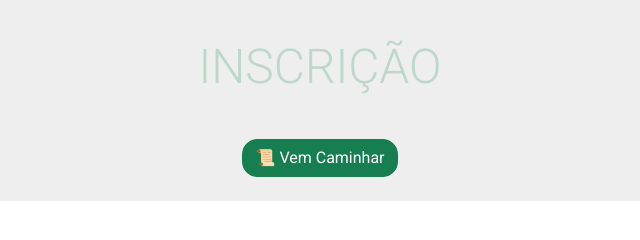
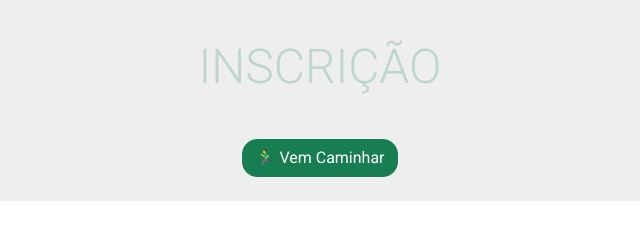
Before and after one commit to Festupendo24/contrabandotrail, a plain HTML site: page index.html in a window 1280 px wide. Shown: the part 1580-1820 px from the top of the page, 320-960 px from the left. Drawn offline with Linux system fonts and the light colour scheme; files whose address does not match are found by name.

Commit message:
add emoji

```diff
--- a/index.html
+++ b/index.html
@@ -226,12 +226,12 @@
       <br>
       <br>
       <div class="col-12">
-        <h2 class="align-center pb-3 mbr-fonts-style display-2" style="color:  #bdd7cb;">INSCRIÇÃO</h2>
+        <h2 class="align-center pb-3 mbr-fonts-style display-2" style="color:  #bdd7cb;"> INSCRIÇÃO</h2>
       </div>
       <br>
       <div class="row align-center">
         <div class="col-12">
-            <a href="https://docs.google.com/forms/d/e/1FAIpQLSfzPEajnCeLqdKILa8AyZ2nJVgWFpF451rmwAccuju4U7b1pA/viewform"   target="_blank" class="btn btn-primary"  role="button">📜 Vem Caminhar</a>
+            <a href="https://docs.google.com/forms/d/e/1FAIpQLSfzPEajnCeLqdKILa8AyZ2nJVgWFpF451rmwAccuju4U7b1pA/viewform"   target="_blank" class="btn btn-primary"  role="button">🏃‍♂️ Vem Caminhar</a>
         </div>
       </div>
       <br>
```
